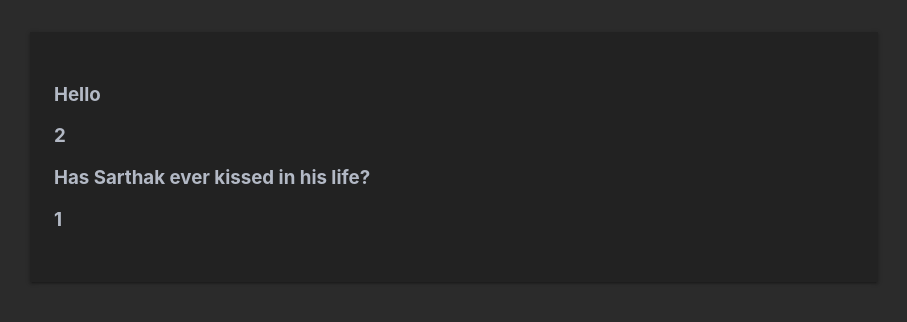
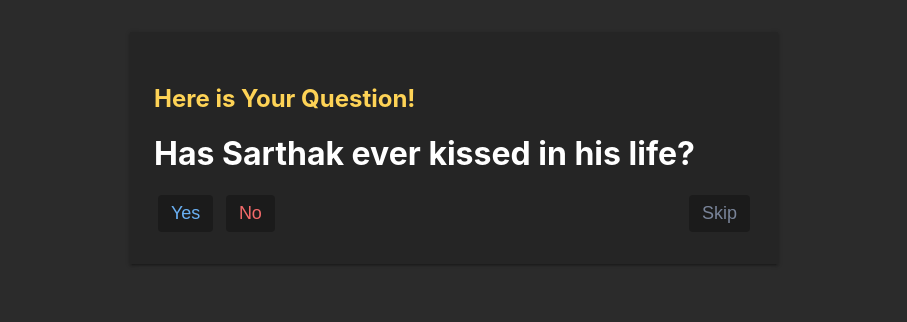
Before and after one commit to Signior-X/pqna, a Flask app: page / in a window 1280 px wide. Shown: the top 322 px of the page, without its empty margins (186-1093 px from the left). Run offline with Flask 2, Linux system fonts and the light colour scheme.

Commit message:
Created layout

```diff
--- a/app.py
+++ b/app.py
@@ -6,10 +6,10 @@ app = Flask(__name__)
 
 last_question_number = 4
 qdics = {
-    0: 'Do ***** likes Shivani?',
+    0: 'Does ***** likes Shivani?',
     1: 'Kya ***** ka byah hogya?',
     2: 'Has ***** ever kissed in his life?',
-    3: 'Is ***** laugh a lot?',
+    3: 'Does ***** laugh a lot?',
     4: 'Can ***** murder someone?'
 }
 
@@ -22,6 +22,7 @@ players = {
 }
 
 # Main pages here
+# Most of the work is done in the frontend in the javascript
 @app.route('/')
 def index():
     qr = random.randint(0,last_question_number)
--- a/templates/index.html
+++ b/templates/index.html
@@ -32,11 +32,54 @@
                 z-index: 999;
             }
             #main-content {
-                background: rgba(0,0,0,.2);
-                max-width: 800px;
+                background: rgba(0, 0, 0, 0.13);
+                max-width: 600px;
                 margin: 32px auto 16px;
                 padding: 32px 24px;
                 box-shadow: 0 2px 2px 0 rgba(0,0,0,.14), 0 3px 1px -2px rgba(0,0,0,.12), 0 1px 5px 0 rgba(0,0,0,.2);
+            }
+            h2, h4, h6 {
+                color: #fed356;
+            }
+            h1, h3, h5 {
+                color: #fff;
+            }
+            .btn {
+                background: #1b1b1b;
+                color: #798499;
+                display: inline-block;
+                padding: 5px 12px;
+                margin-bottom: 0;
+                font-size: 18px;
+                font-weight: 400;
+                line-height: 1.42857143;
+                text-align: center;
+                white-space: nowrap;
+                vertical-align: middle;
+                -ms-touch-action: manipulation;
+                touch-action: manipulation;
+                cursor: pointer;
+                -webkit-user-select: none;
+                -moz-user-select: none;
+                -ms-user-select: none;
+                user-select: none;
+                background-image: none;
+                border: 1px solid transparent;
+                border-radius: 4px;
+                margin-left: 4px;
+                margin-right: 4px;
+            }
+            .btn:hover {
+                background: rgba(0,0,0,.8);
+            }
+            .btn-primary {
+                color: #6ab0f3;
+            }
+            .btn-danger {
+                color:#f36a6a!important;
+            }
+            .btn:focus {
+                outline: none;
             }
         </style>
     </head>
@@ -51,10 +94,18 @@
                 </div>
             </div> -->
             <div id="main-content">
-                <h3>Hello</h3>
-                <h3>{{ qno }}</h3>
-                <h3>{{ ques }}</h3>
-                <h3>{{ pno }}</h3>
+                <!-- <h1>Hello</h1> -->
+                <h2>Here is Your Question!</h2>
+                <!-- <h3>{{ qno }}</h3> -->
+                <h1>{{ ques }}</h1>
+                <!-- <h3>{{ pno }}</h3> -->
+                <div id="buttons">
+                    <button id="yes-btn" class="btn btn-primary">Yes</button>
+                    <button id="no-btn" class="btn btn-danger">No</button>
+                    <div style="float: right;">
+                        <button id="skip-btn" class="btn">Skip</button>
+                    </div>
+                </div>
             </div>
         </div>
     </body>
```
